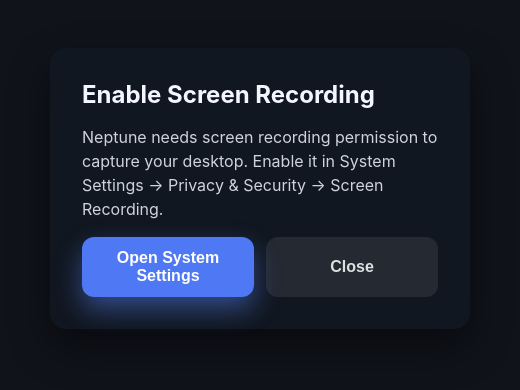
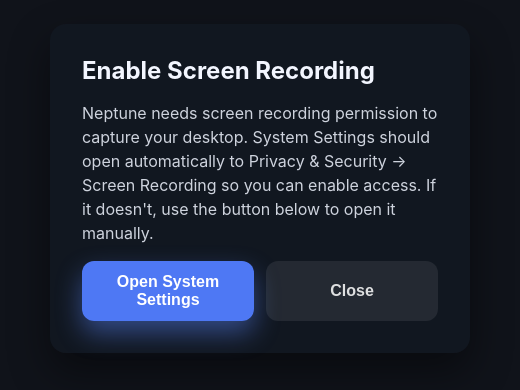
Before and after one commit to lfedronic/neptune, an Electron app: page renderer/permission/index.html in a window 520 px wide. Shown: the part 212-602 px from the top of the page. Drawn offline with Linux system fonts and the light colour scheme.

Commit message:
Auto-open mac screen recording settings

```diff
--- a/renderer/permission/index.html
+++ b/renderer/permission/index.html
@@ -10,8 +10,9 @@
     <main>
       <h1>Enable Screen Recording</h1>
       <p>
-        Neptune needs screen recording permission to capture your desktop. Enable it in
-        System Settings → Privacy &amp; Security → Screen Recording.
+        Neptune needs screen recording permission to capture your desktop. System Settings should
+        open automatically to Privacy &amp; Security → Screen Recording so you can enable access. If it
+        doesn't, use the button below to open it manually.
       </p>
       <div class="actions">
         <button id="settings">Open System Settings</button>
```
Also changed, not shown: main.js (+9 -1 lines).
